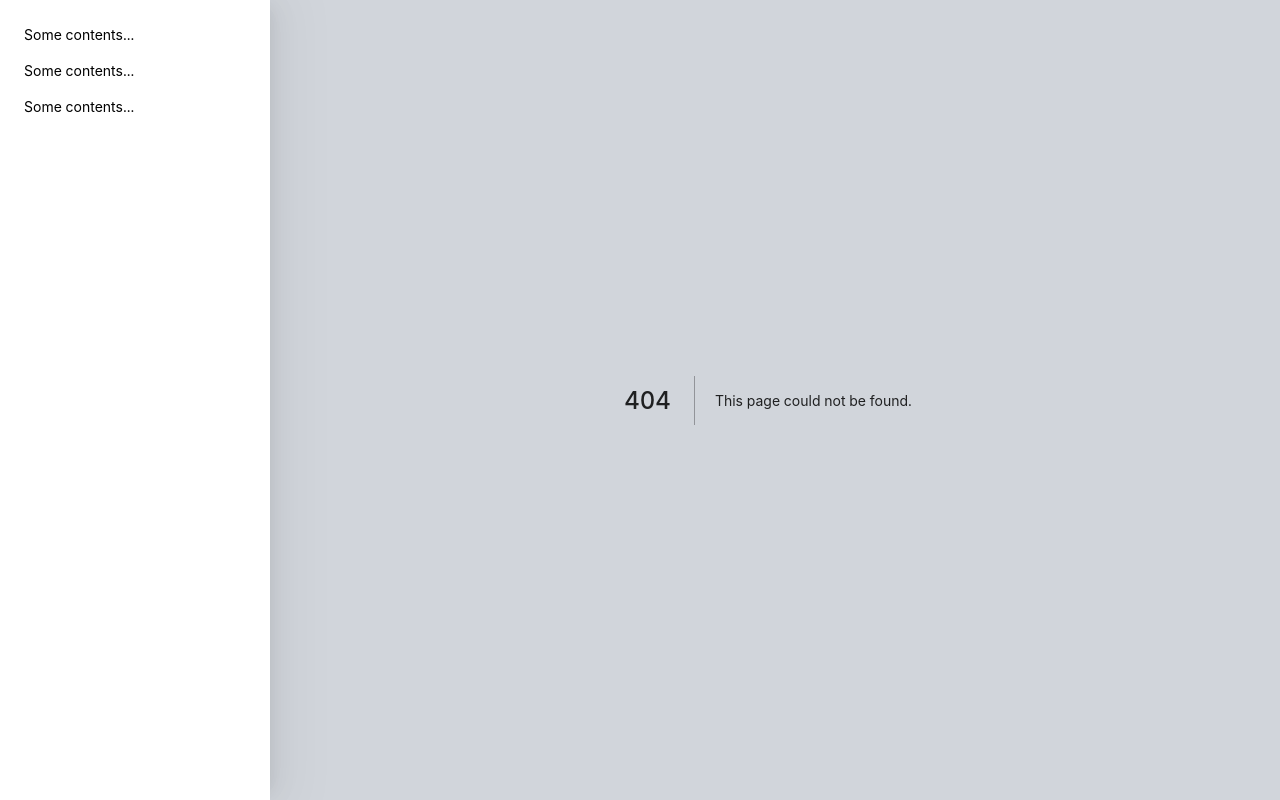
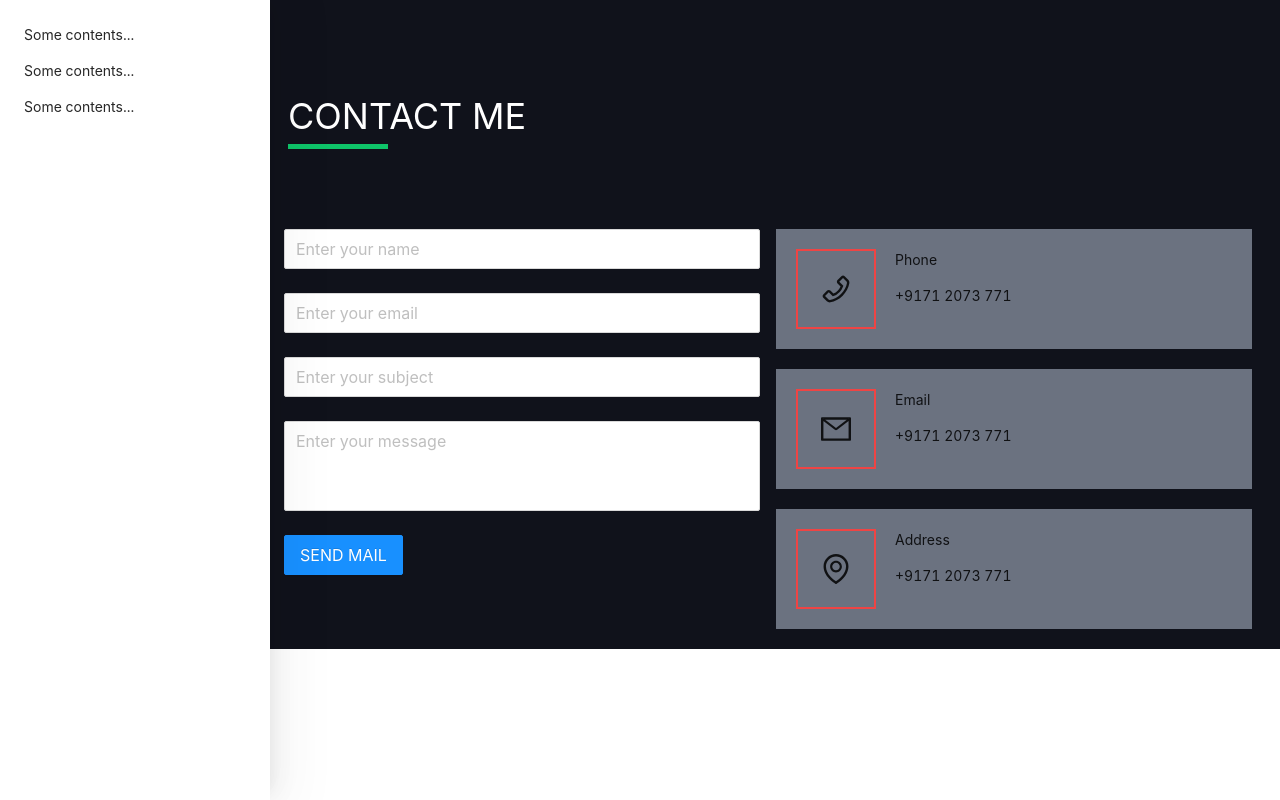
Before and after one commit to hashika2/my_portfolio, a Next.js app: page /contact in a window 1280 px wide. Before the commit this address had no page. Built offline with nearby package versions, Linux system fonts and the light colour scheme.

Commit message:
create contact component

```diff
--- a/pages/Home.tsx
+++ b/pages/Home.tsx
@@ -3,7 +3,7 @@ import LeftNavBar from '../src/components/navbar/LeftNavBar'
 
 const Home: FC = (): JSX.Element => {
     return (
-        <div className='bg-green-500 h-screen flex text-center items-center'>
+        <div className='h-screen flex text-center items-center'>
             <div>
             <h1 className="text-5xl">Hi, I am Anjana Shakthi</h1>
             <p className='text-xl'>I am a frontend web developer. I can provide clean code and pixel perfect design. I also make website more & more interactive with web animations.</p>
--- /dev/null
+++ b/pages/contact.tsx
@@ -0,0 +1,22 @@
+import React, { FC } from 'react'
+import HeaderTitle from '../src/components/common/HeaderTitle'
+import ContactDetails from '../src/components/contact/ContactDetails'
+import ContactForm from '../src/components/contact/ContactForm'
+
+const contact :FC = () :JSX.Element => {
+    return (
+        <div>
+            <HeaderTitle title="CONTACT ME"/>
+            <div className='grid grid-cols-2 mt-20'>
+                <div className='justify-center px-2'>
+                    <ContactForm/>
+                </div>
+                <div className='px-2'>
+                    <ContactDetails/>
+                </div>
+            </div>
+        </div>
+    )
+}
+
+export default contact
--- a/src/components/Layout/HomeLayout.tsx
+++ b/src/components/Layout/HomeLayout.tsx
@@ -9,9 +9,8 @@ const HomeLayout: FC = ({children}) :JSX.Element => {
             <div>
                 <LeftNavBar/>
             </div>
-            <div className='col-span-5 xl:col-span-4 h-full bg-gray-300 px-5'>
+            <div className='col-span-5 xl:col-span-4 h-full main px-5'>
                 {children}
-
             </div>
         </div>
         </>
--- a/src/components/about/DetailsCard.tsx
+++ b/src/components/about/DetailsCard.tsx
@@ -5,7 +5,7 @@ import {DownloadOutlined} from '@ant-design/icons';
 const DetailsCard: FC = () :JSX.Element => {
     return (
         <div>
-            <p className='text-3xl text-white'>I am Anjana Shakthi</p>
+            <p className='text-3xl text-white'>My Name is Anjana Shakthi</p>
             <p className='text-lg text-white'>I am a frontend web developer. I can provide clean code and pixel perfect design. I also make website more & more interactive with web animations.</p>
             <div className='text-xl text-white mb-5'>
             <div className='grid grid-cols-5 my-3'>
@@ -13,8 +13,12 @@ const DetailsCard: FC = () :JSX.Element => {
                 <div className='col-span-4'>: Jayasinghe Arachchige Anjana Shakthi</div>
             </div>
             <div className='grid grid-cols-5 my-3'>
+                <div>Address</div>
+                <div className='col-span-4'>: 66/A, Rubberhena, Puwakwatta, Kamburugamuwa, Matara.</div>
+            </div>
+            <div className='grid grid-cols-5 my-3'>
                 <div>BirthDay</div>
-                <div className='col-span-4'>: 18/10/1995</div>
+                <div className='col-span-4'>: 18th of October, 1995</div>
             </div>
             <div className='grid grid-cols-5 my-3'>
                 <div>Nationality</div>
@@ -25,9 +29,10 @@ const DetailsCard: FC = () :JSX.Element => {
                 <div className='col-span-4'>: Sinhala, English</div>
             </div>
             <div className='grid grid-cols-5 my-3'>
-                <div>Address</div>
-                <div className='col-span-4'>: 66/A, Rubberhena, Puwakwatta, Kamburugamuwa, Matara.</div>
+                <div>Career Goal</div>
+                <div className='col-span-4'>: Senior Architect</div>
             </div>
+
             </div>
             <Button type="primary" icon={<DownloadOutlined />} size='large'>
                 Download CV
--- /dev/null
+++ b/src/components/contact/ContactDetails.tsx
@@ -0,0 +1,27 @@
+import React, { FC } from 'react'
+import DetailsItem from './DetailsItem';
+import { PhoneOutlined,EnvironmentOutlined,MailOutlined } from '@ant-design/icons';
+
+const ContactDetails :FC = () :JSX.Element => {
+    return (
+        <div>
+           <DetailsItem
+                title="Phone"
+                icon = {<PhoneOutlined style={{fontSize:'30px'}} />}
+                data = "+9171 2073 771"
+           />
+           <DetailsItem
+                title="Email"
+                icon = {<MailOutlined style={{fontSize:'30px'}}/>}
+                data = "+9171 2073 771"
+           />
+           <DetailsItem
+                title="Address"
+                icon = {<EnvironmentOutlined style={{fontSize:'30px'}}/>}
+                data = "+9171 2073 771"
+           />
+        </div>
+    )
+}
+
+export default ContactDetails
--- /dev/null
+++ b/src/components/contact/ContactForm.tsx
@@ -0,0 +1,60 @@
+import React from 'react';
+import {Form,Input,Button} from 'antd';
+
+const { TextArea } = Input;
+
+const ContactForm = () => {
+    return (
+        <div>
+            <Form
+      name="basic"
+      // labelCol={{ span: 8 }}
+      // wrapperCol={{ span: 16 }}
+      initialValues={{ remember: true }}
+    //   onFinish={onFinish}
+    //   onFinishFailed={onFinishFailed}
+      autoComplete="off"
+      size='large'
+    >
+      <Form.Item
+        name="username"
+        rules={[{ required: true, message: 'Please input your username!' }]}
+      >
+        <Input placeholder='Enter your name'/>
+      </Form.Item>
+      <Form.Item
+        name="username"
+        rules={[{ required: true, message: 'Please input your username!' }]}
+      >
+        <Input placeholder='Enter your email'/>
+      </Form.Item>
+      <Form.Item
+        name="username"
+        rules={[{ required: true, message: 'Please input your username!' }]}
+      >
+        <Input placeholder='Enter your subject'/>
+      </Form.Item>
+      <Form.Item
+        name="username"
+        rules={[{ required: true, message: 'Please input your username!' }]}
+      >
+        <TextArea
+        //   value={value}
+        //   onChange={this.onChange}
+          placeholder="Enter your message"
+          autoSize={{ minRows: 3, maxRows: 5 }}
+        />
+      </Form.Item>
+
+      <Form.Item>
+        <Button type="primary" htmlType="submit">
+          SEND MAIL
+        </Button>
+      </Form.Item>
+      </Form>
+
+        </div>
+    )
+}
+
+export default ContactForm
--- /dev/null
+++ b/src/components/contact/DetailsItem.tsx
@@ -0,0 +1,28 @@
+import React, { FC } from 'react';
+import { PhoneOutlined } from '@ant-design/icons';
+
+interface IDetailsItem{
+    title: string,
+    data: string,
+    icon: any
+}
+
+const DetailsItem :FC<IDetailsItem> = ({title,data,icon}) :JSX.Element => {
+    return (
+        <div className='bg-gray-500 mb-5'>
+            <div className='grid grid-cols-4 py-5'>
+                <div className='flex justify-center'>
+                    <div className='border-2 border-red-500 p-3 flex justify-center items-center w-20 h-20'>
+                        {icon}
+                    </div>
+                </div>
+                <div className='col-span-3'>
+                    <p>{title}</p>
+                    <p>{data}</p>
+                </div>
+            </div>
+        </div>
+    )
+}
+
+export default DetailsItem;
--- a/styles/globals.css
+++ b/styles/globals.css
@@ -15,9 +15,12 @@ a {
 * {
   box-sizing: border-box;
 } */
-
+.main{
+  background-color: #10121b;
+}
 .titleUnderline {
-  background-color:blue;
+  /* background-color:#14EC9A; */
+  background-color: #0EC469;
   height: 5px;
   width: 100px
 }
```
